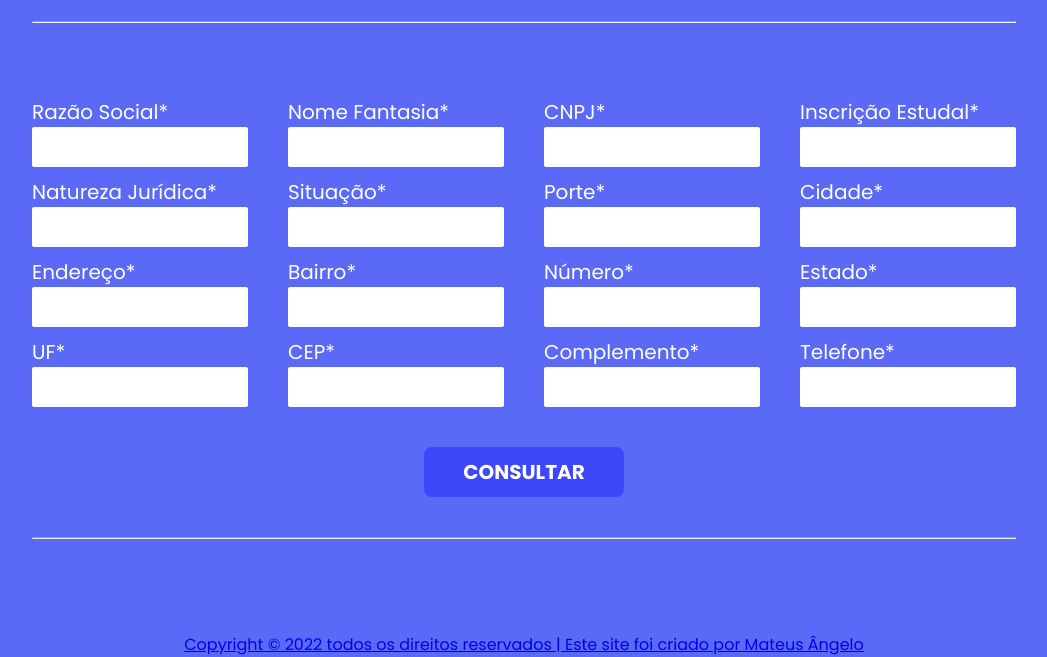
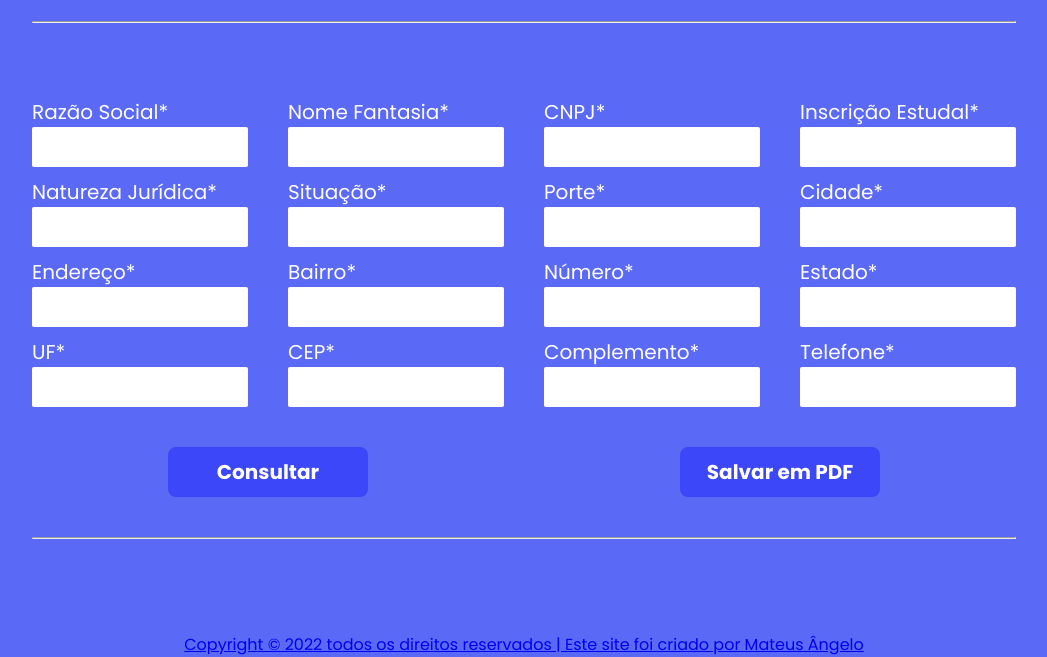
Before and after one commit to mateusnagelo/consut-cnpj-pv, a website: page index.html in a window 1280 px wide. Shown: the part 143-800 px from the top of the page, without its empty margins (116-1163 px from the left). Drawn offline with nearby package versions, Linux system fonts and the light colour scheme.

Commit message:
inclusao da função salvar em PDF

```diff
--- a/css/index.js
+++ b/css/index.js
@@ -25,10 +25,6 @@ getElement('searchForm').addEventListener('submit', (e) => {
                 getElement('endereco').value = data.estabelecimento.logradouro;
                 getElement('bairro').value = data.estabelecimento.bairro;
                 getElement('complemento').value = data.estabelecimento.complemento;
-
-
-
-
                 getElement('inscricao').value = data.estabelecimento.inscricao_estadual;
 
 
--- a/css/style.css
+++ b/css/style.css
@@ -106,6 +106,9 @@ input::-webkit-inner-spin-button {
     border-radius: 8px;
     color: #fff;
 }
+.btn-consulta{
+    cursor: pointer;
+}
 
 footer {
 
--- a/index.html
+++ b/index.html
@@ -5,6 +5,8 @@
     <meta name="viewport" content="width=device-width, initial-scale=1.0">
     <link rel="stylesheet" href="./css/style.css">
     <link rel="icon" href="./img/IconcCnpj_.png">
+    <script src="node_modules/jsPDF-1.3.2/dist/jspdf.min.js"></script>
+
     <title>Consulta CNPJ</title>
 </head>
 <body >
@@ -87,8 +89,8 @@
                 <label for="cep">CEP*</label>
             </div>
             <div class="inputbox">
-                <input type="text" id="complemtento"   >
-                <label for="complemtento">Complemento*</label>
+                <input type="text" id="complemento"   >
+                <label for="complemento">Complemento*</label>
             </div>
             <div class="inputbox">
                 <input type="text" id="telefone"  s>
@@ -97,7 +99,8 @@
         </div>
 
         <div class="row">
-            <button  class="btn-consulta"> CONSULTAR </button>
+            <button  class="btn-consulta"> Consultar </button>
+            <button onclick="gerarPDF()"> Salvar em PDF </button>
         </div>
         <hr>
     </form>
@@ -106,8 +109,12 @@
             Copyright © 2022 todos os direitos reservados | Este site foi criado por Mateus Ângelo
         </a>
     </footer>
+
+
+
     <script type="text/javascript" src="https://cdnjs.cloudflare.com/ajax/libs/jquery/3.6.0/jquery.js"></script>
     <script type="text/javascript" src="https://cdnjs.cloudflare.com/ajax/libs/jquery/3.6.0/jquery.js"></script>
     <script src="./js/apicnpj.js"></script>
+
 </body>
 </html>
--- a/js/apicnpj.js
+++ b/js/apicnpj.js
@@ -28,6 +28,7 @@ getElement('searchbody').addEventListener('submit', function (e) {
                     getElement('complemento').value = data.estabelecimento.complemento;
 
 
+
                 }).catch(error => {
 
                 });
@@ -35,6 +36,55 @@ getElement('searchbody').addEventListener('submit', function (e) {
     })
 
 
+    const gerarPDF = () => {
+        // Obtém os valores dos campos preenchidos com as informações da API
+        const nome = getElement('nome').value || '';
+        const fantasia = getElement('fantasia').value || '';
+        const inscricao = getElement('inscricao').value || '';
+        const porte = getElement('porte').value || '';
+        const natureza = getElement('natureza').value || '';
+        const situacao = getElement('situacao').value || '';
+        const telefone = getElement('telefone').value || '';
+        const cep = getElement('cep').value || '';
+        const cidade = getElement('cidade').value || '';
+        const numero = getElement('numero').value || '';
+        const estado = getElement('estado').value || '';
+        const uf = getElement('uf').value || '';
+        const endereco = getElement('endereco').value || '';
+        const bairro = getElement('bairro').value || '';
+        const complemento = getElement('complemento').value || '';
+
+
+
+        // Define o título do PDF
+        const doc = new jsPDF({ title: 'Informações do CNPJ' });
+
+        // Adiciona os valores dos campos ao PDF
+        doc.text(`Nome: ${nome}`, 20, 20);
+        doc.text(`Nome Fantasia: ${fantasia}`, 20, 30);
+        doc.text(`Inscrição Estadual: ${inscricao}`, 20, 40);
+        doc.text(`Porte: ${porte}`, 20, 50);
+        doc.text(`Natureza Jurídica: ${natureza}`, 20, 60);
+        doc.text(`Situação Cadastral: ${situacao}`, 20, 70);
+        doc.text(`Telefone: ${telefone}`, 20, 80);
+        doc.text(`CEP: ${cep}`, 20, 90);
+        doc.text(`Cidade: ${cidade}`, 20, 100);
+        doc.text(`Número: ${numero}`, 20, 110);
+        doc.text(`Estado: ${estado}`, 20, 120);
+        doc.text(`UF: ${uf}`, 20, 130);
+        doc.text(`Endereço: ${endereco}`, 20, 140);
+        doc.text(`Bairro: ${bairro}`, 20, 150);
+        doc.text(`Complemento: ${complemento}`, 20, 160);
+
+        // Salva o PDF com o nome "informacoes_cnpj.pdf"
+        doc.save('informacoes_cnpj.pdf');
+
+    }
+
+
+ // Verifica se todos os elementos existem antes de acessar a propriedade value
+
+    // Cria um novo
 
 
 
--- a/package.json
+++ b/package.json
@@ -1,6 +1,7 @@
 {
   "dependencies": {
     "consultar-cnpj": "^1.0.15",
+    "jspdf": "^2.5.1",
     "yarn": "^1.22.19"
   }
 }
```
Also changed, not shown: 2 other files.
